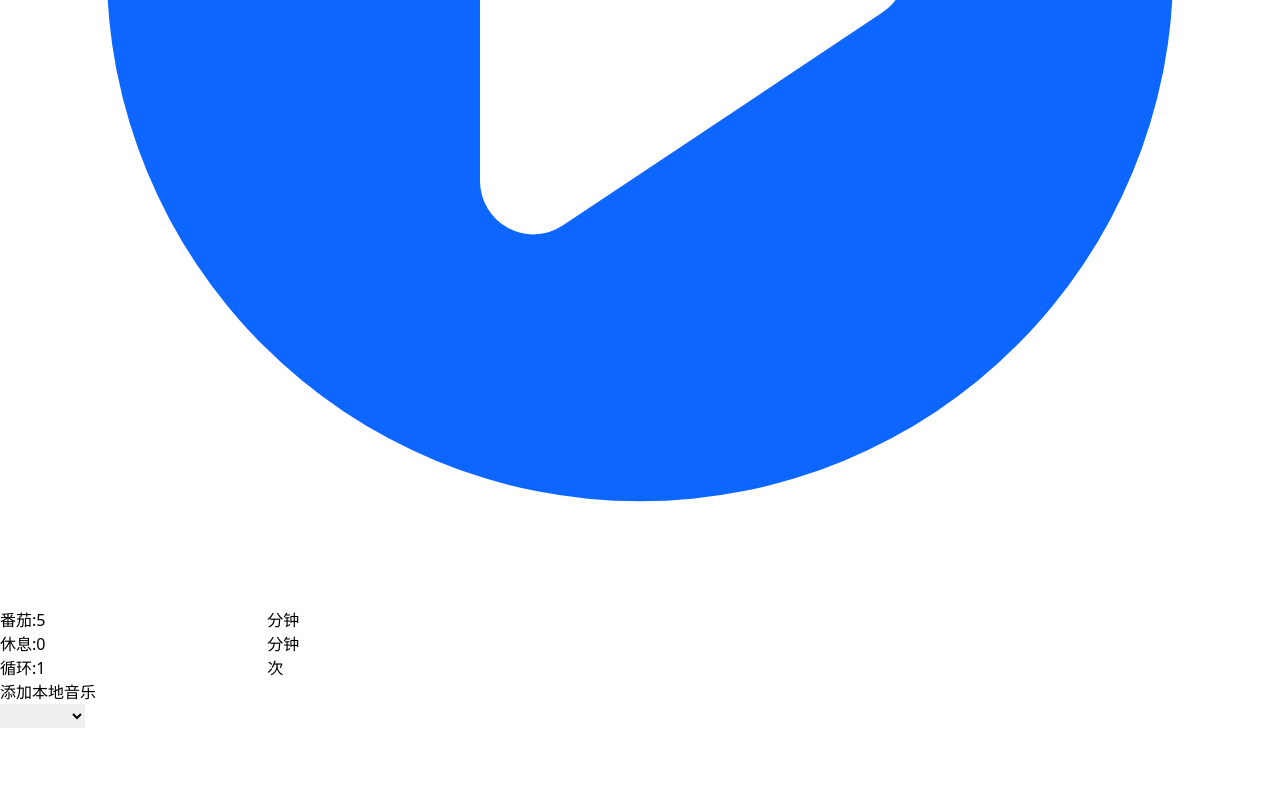
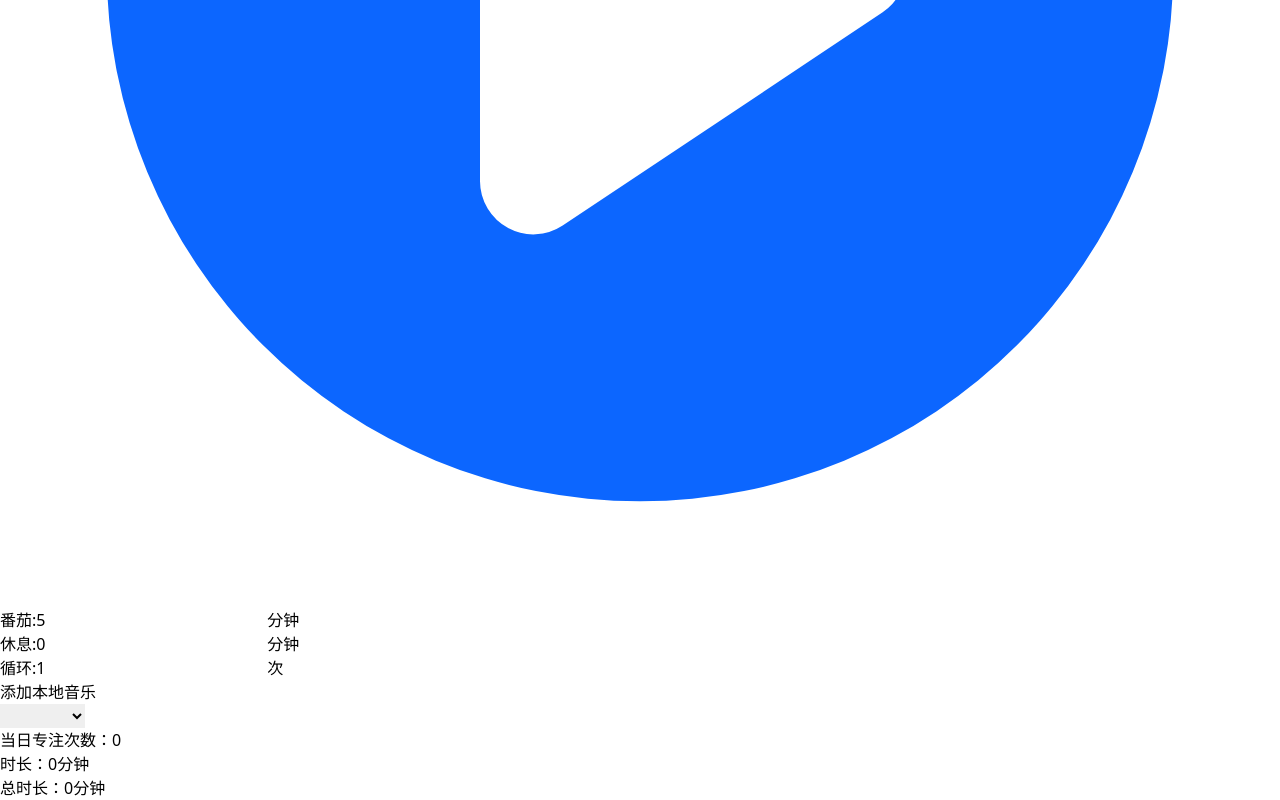
Before and after one commit to allworldg/vue-pomodoro, a Vue app: page / in a window 1280 px wide. Shown: the part 696-1496 px from the top of the page. Before the commit the page ends 1424 px from the top, so only its background shows below. Built offline with nearby package versions, Linux system fonts and the light colour scheme.

Commit message:
feat: add totaltime totaltodaytimes ui

```diff
--- a/src/components/Index.vue
+++ b/src/components/Index.vue
@@ -1,5 +1,5 @@
 <script setup lang="ts">
-import { onMounted, ref } from "vue";
+import { computed, onMounted, ref } from "vue";
 import Clock from "@/components/Clock.vue";
 import InputItem from "@/components/InputItem.vue";
 import StateTitle from "@/components/StateTitle.vue";
@@ -14,6 +14,9 @@ import {
   DEFAULT_CURRENT_LOOP,
   SECOND,
   NotificationMessage,
+  DEFAULT_TODAYTOMATO,
+  DEFAULT_TODAY_FOCUSTIME,
+  DEFAULT_TOTAL_TIME,
 } from "@/constants";
 import {
   asyncAddLocalMusicValue,
@@ -23,7 +26,7 @@ import {
   asyncSetLocalMusicValue,
   clearMusicValue,
 } from "@/utils/localStorage";
-import { changeMainState, checkInRange } from "@/utils/util";
+import { changeMainState, checkInRange, formatTimeStr } from "@/utils/util";
 import { MessageData, MusicItem } from "@/../types/type";
 import LoopTitle from "@/components/LoopTitle.vue";
 import { StateEnum } from "../../globalConstants";
@@ -37,6 +40,11 @@ const curLoop = ref<number>(DEFAULT_CURRENT_LOOP);
 const curMusicPath = ref<string>("");
 const musicList = ref<Array<MusicItem>>([]);
 const hasRest = ref<boolean>(false);
+const todayTomato = ref<number>(DEFAULT_TODAYTOMATO);
+const todayFocusTime = ref<number>(DEFAULT_TODAY_FOCUSTIME);
+const todayFocusTimeStr = computed(() => formatTimeStr(todayFocusTime.value));
+const totalTime = ref<number>(DEFAULT_TOTAL_TIME);
+const totalTimeStr = computed(() => formatTimeStr(totalTime.value));
 
 const worker = new Worker();
 onMounted(() => {
@@ -192,7 +200,7 @@ function handleAddLocalMusic() {
 
 <template>
   <div class="flex flex-col h-screen">
-    <div class="flex flex-1 flex-col justify-center">
+    <section class="flex flex-1 flex-col justify-center">
       <Clock :remain-seconds="remainSeconds"></Clock>
       <StateTitle
         v-show="state !== State.STOP"
@@ -250,9 +258,9 @@ function handleAddLocalMusic() {
         </div>
         <div class="flex-1"></div>
       </div>
-    </div>
-    <div class="flex flex-1 flex-col">
-      <div class="flex-1 flex justify-center flex-wrap">
+    </section>
+    <section class="flex flex-1 flex-col">
+      <section class="flex-1 flex justify-center flex-wrap">
         <InputItem
           class="mx-2"
           title="番茄"
@@ -274,8 +282,9 @@ function handleAddLocalMusic() {
           :value="totalLoops"
           @update="(value:string)=>{totalLoops = value;validateAndStore()}"
         ></InputItem>
-      </div>
-      <div class="flex justify-center grow">
+      </section>
+
+      <section class="flex flex-1 justify-center">
         <div>
           <a
             class="font-medium text-blue-600 dark:text-blue-500 hover:underline"
@@ -300,8 +309,28 @@ function handleAddLocalMusic() {
             <option value="clear">清除音乐</option>
           </select>
         </div>
-      </div>
-    </div>
+      </section>
+      <section class="flex flex-1 flex-col">
+        <div class="flex flex-1">
+          <div class="mx-10">
+            <span>当日专注次数：</span>
+            <span>{{ todayTomato }}</span>
+          </div>
+          <div>
+            <span>时长：</span>
+            <span>{{ todayFocusTimeStr }}</span>
+          </div>
+        </div>
+        <div class="flex flex-1">
+          <section class="flex">
+            <div class="mx-10">
+              <span>总时长：</span>
+              <span>{{ totalTimeStr }}</span>
+            </div>
+          </section>
+        </div>
+      </section>
+    </section>
   </div>
 </template>
 
--- a/src/components/LoopTitle.vue
+++ b/src/components/LoopTitle.vue
@@ -1,7 +1,7 @@
 <template>
   <div class="flex justify-center text-lg">
     <span>当前第{{ curLoop }}轮/</span>
-    <span>共{{totalLoops}}轮</span>
+    <span>共{{ totalLoops }}轮</span>
   </div>
 </template>
 
--- a/src/constants.ts
+++ b/src/constants.ts
@@ -24,6 +24,9 @@ export const DEFAULT_RESTS = "0";
 export const DEFAULT_LOOPS = "1";
 export const STARTED = true;
 export const DEFAULT_CURRENT_LOOP = 1;
+export const DEFAULT_TODAYTOMATO = 0;
+export const DEFAULT_TODAY_FOCUSTIME = 0;
+export const DEFAULT_TOTAL_TIME = 0;
 export const WORKING = "正在专注";
 export const RESTING = "正在休息";
 
--- a/src/utils/util.ts
+++ b/src/utils/util.ts
@@ -8,6 +8,17 @@ export function checkInRange(value: string, min: number, max: number): boolean {
   return number >= min && number <= max;
 }
 
-export function changeMainState(value:StateEnum):void{
+export function getFormattedToday() {
+  const today = new Date();
+  return today.toISOString().split("T")[0];
+}
+
+export const formatTimeStr = (time: number): string => {
+  const hours = Math.trunc(time / 3600);
+  const minutes = Math.trunc((time % 3600) / 60);
+  return `${hours > 0 ? hours + "小时" : ""}${minutes + "分钟"}`;
+};
+
+export function changeMainState(value: StateEnum): void {
   window.myIpcRenderer.changeMainState(value);
 }
```
